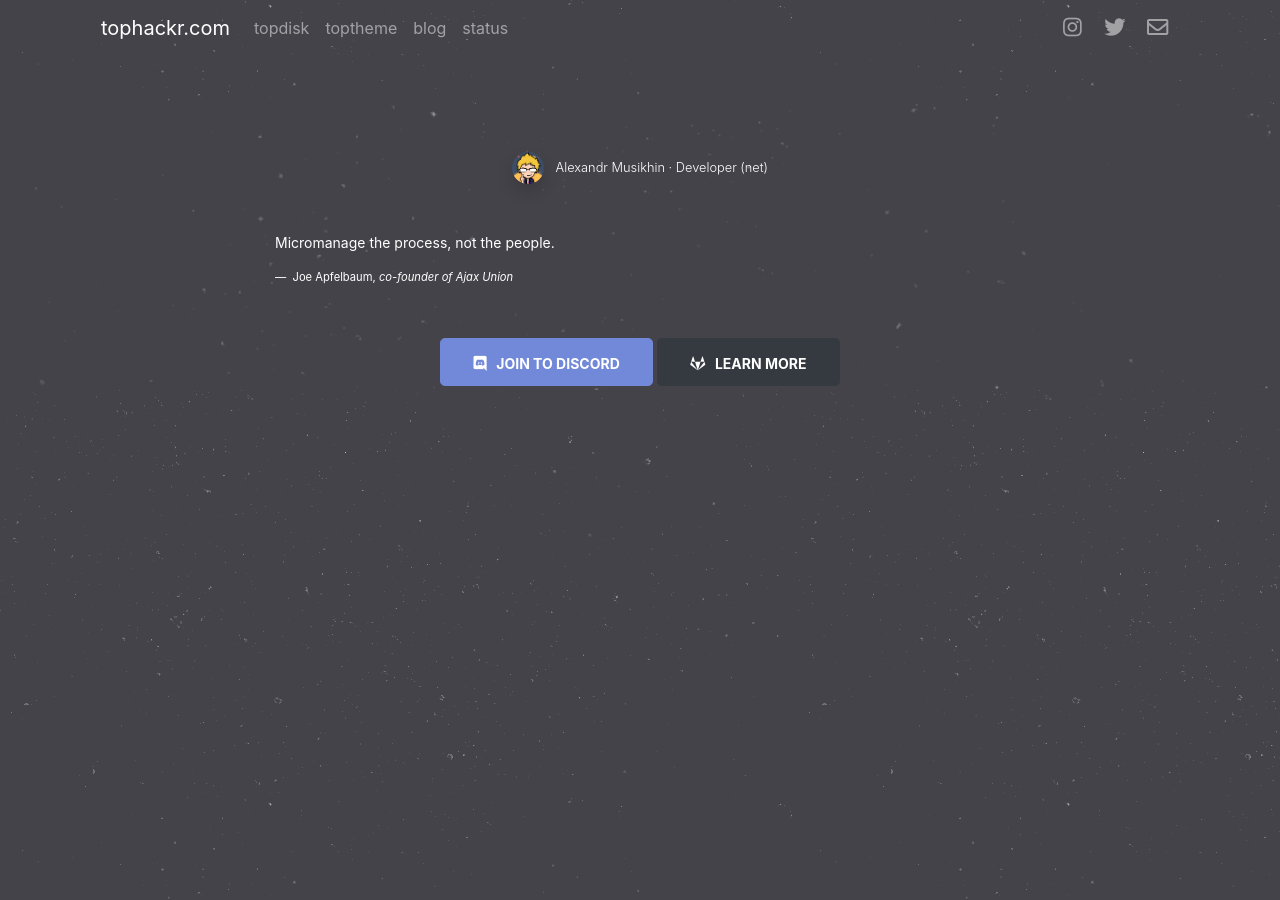
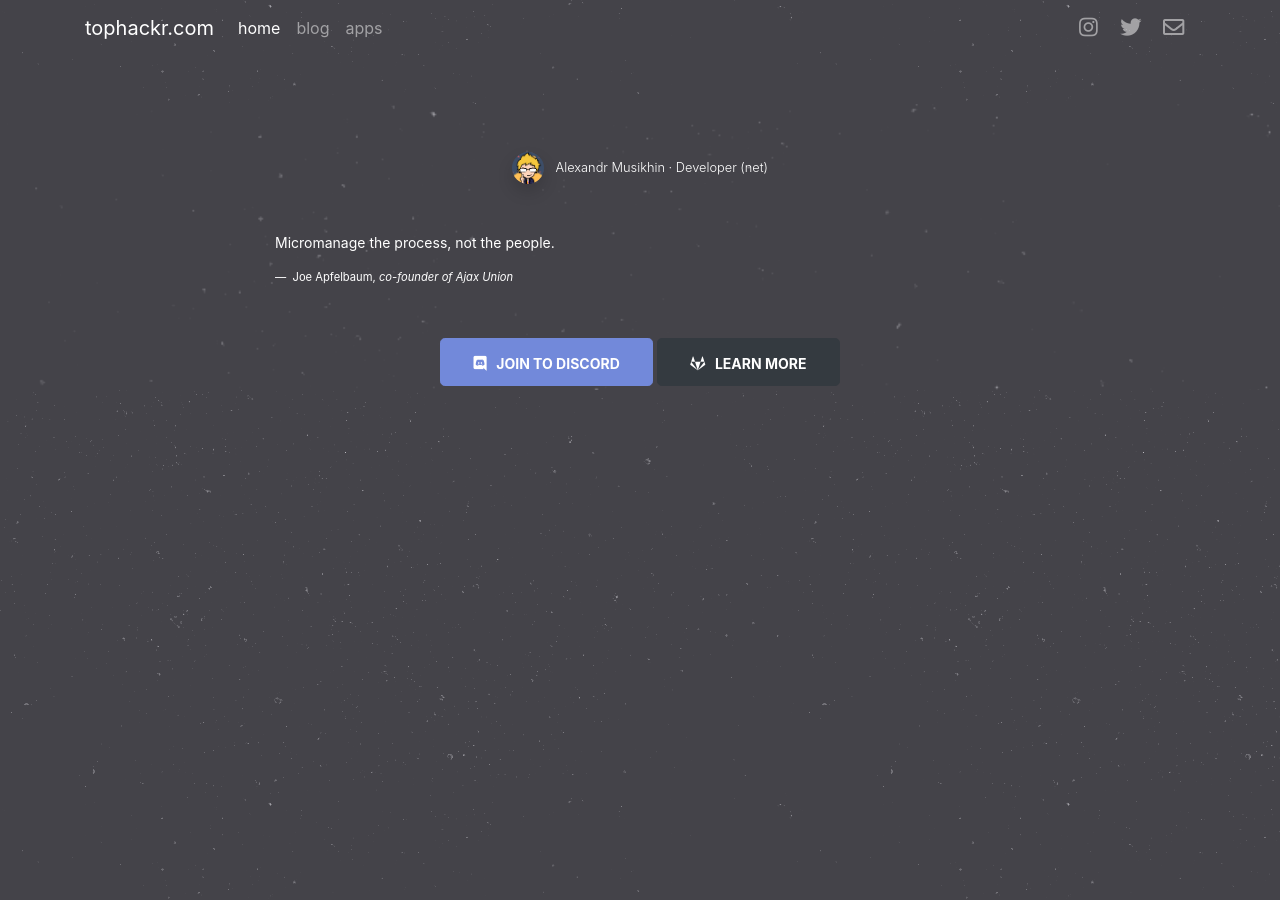
Before and after one commit to tophackr/tophackr.github.io, a Jekyll site: the page built from index.html, in a window 1280 px wide. Built offline with Jekyll 4.4.1, drawn with Linux system fonts in a browser that asks for light colours; nearby versions of some CDN libraries; comment, search, counter and statistics services are not loaded.

Commit message:
changed markup

```diff
--- a/_includes/navbar.html
+++ b/_includes/navbar.html
@@ -1,23 +1,25 @@
-<div class="container">
-    <nav class="navbar navbar-expand navbar-dark flex-column flex-md-row">
+<nav class="navbar navbar-expand-lg {% if page.layout == 'default' %}navbar-dark{% else %}navbar-light shadow{% endif %}">
+    <div class="container">
         <a class="navbar-brand" href="{{ '/' | relative_url }}">{{ site.title }}</a>
-        <div class="navbar-nav-scroll">
-            <ul class="navbar-nav flex-row">
+
+        <button type="button" class="navbar-toggler" data-toggle="collapse" data-target="#tophackr-navbar" aria-controls="tophackr-navbar" aria-expanded="false" aria-label="Toggle navigation">
+            <span class="navbar-toggler-icon"></span>
+        </button>
+
+        <div class="navbar-collapse collapse" id="tophackr-navbar">
+            <ul class="navbar-nav">
                 <li class="nav-item">
-                    <a class="nav-link" href="{{ site.topdisk }}">topdisk</a>
+                    <a class="nav-link{% if page.url == '/' %} active{% endif %}" href="{{ '/' | relative_url }}">home</a>
                 </li>
                 <li class="nav-item">
-                    <a class="nav-link" href="{{ site.toptheme }}">toptheme</a>
+                    <a class="nav-link{% if page.layout == 'blog' or page.layout == 'blog_post' %} active{% endif %}" href="{{ '/blog/' | relative_url }}">blog</a>
                 </li>
                 <li class="nav-item">
-                    <a class="nav-link" href="{{ site.blog }}">blog</a>
-                </li>
-                <li class="nav-item">
-                    <a class="nav-link" href="{{ site.status }}">status</a>
+                    <a class="nav-link{% if page.layout == 'apps' %} active{% endif %}" href="{{ '/apps/' | relative_url }}">apps</a>
                 </li>
             </ul>
         </div>
-        <ul class="navbar-nav flex-row ml-md-auto d-none d-md-flex">
+        <ul class="navbar-nav ml-md-auto d-none d-md-flex">
             <li class="nav-item">
                 <a class="nav-link p-2" href="{{ site.instagram }}" target="_blank" rel="noopener" aria-label="Instagram">
                     <i class="fab fa-instagram fa-fw fa-lg"></i>
@@ -34,5 +36,5 @@
                 </a>
             </li>
         </ul>
-    </nav>
-</div>
+    </div>
+</nav>
```
